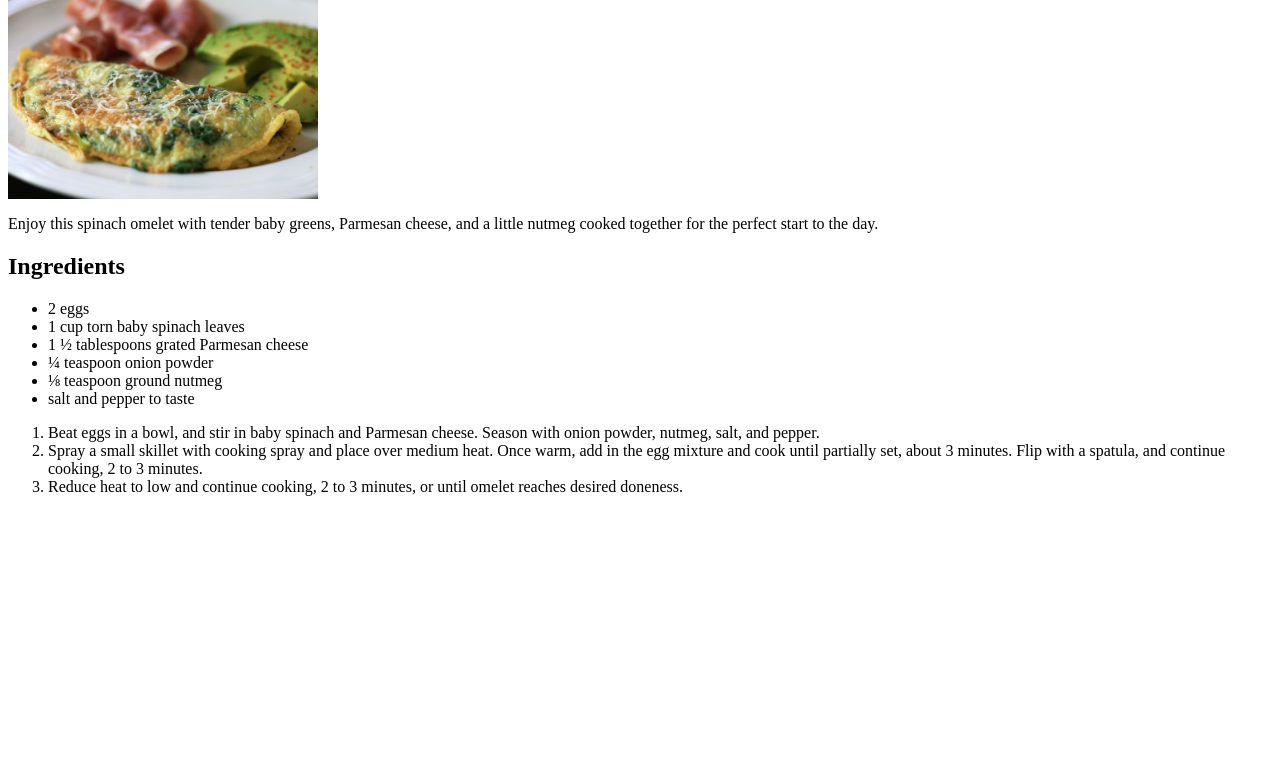
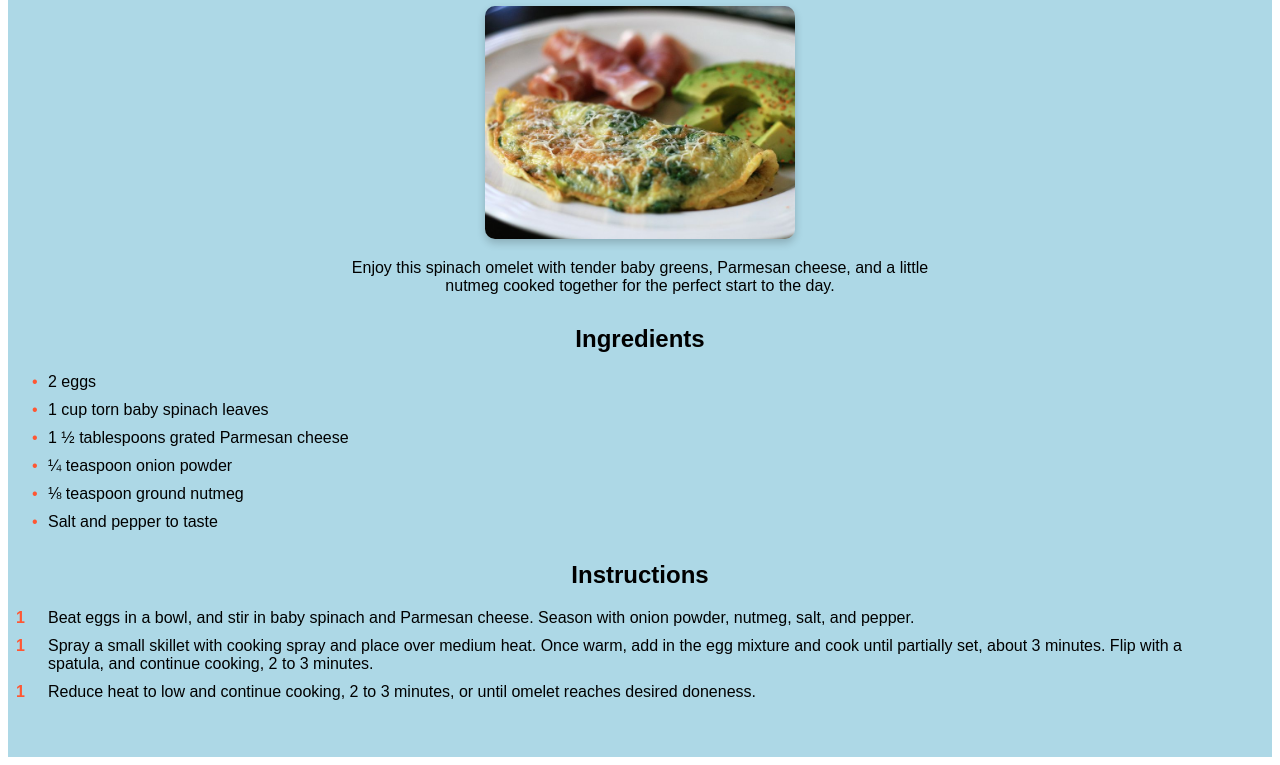
Before and after one commit to Henglilu/odin-recipes, a plain HTML site: page recipes/Spinach omelette.html in a window 1280 px wide. Shown: the part 100-865 px from the top of the page. Before the commit the page ends 800 px from the top, so only its background shows below. Drawn offline with Linux system fonts and the light colour scheme.

Commit message:
flex update

```diff
--- a/recipes/Spinach omelette.html
+++ b/recipes/Spinach omelette.html
@@ -1,25 +1,33 @@
+<!DOCTYPE html>
+<html lang="en">
+<head>
+    <meta charset="UTF-8">
+    <meta name="viewport" content="width=device-width, initial-scale=1.0">
+    <title>Spinach Omelet Recipe</title>
+    <link rel="stylesheet" href="style.css">
+</head>
+<body>
+    <div class="recipe">
+        <h1 class="recipe-title">Spinach Omelet</h1>
+        <img class="omelette" src="/images/Spinach.jpg" alt="Spinach Omelet" width="310">
+        <p class="description">Enjoy this spinach omelet with tender baby greens, Parmesan cheese, and a little nutmeg cooked together for the perfect start to the day.</p>
 
-<h1>Spinach Omelet</h1>
-
-<img src="/images/Spinach.jpg" width="310">
-<p>Enjoy this spinach omelet with tender baby greens, Parmesan cheese, and a little nutmeg cooked together for the perfect start to the day.</p>
-
-<h2>Ingredients</h2>
-
-<ul>
+        <h2 class="section-title">Ingredients</h2>
+        <ul class="ingredients">
             <li>2 eggs</li>
             <li>1 cup torn baby spinach leaves</li>
             <li>1 ½ tablespoons grated Parmesan cheese</li>
             <li>¼ teaspoon onion powder </li>
             <li>⅛ teaspoon ground nutmeg</li>
-    <li>salt and pepper to taste</li>
-
-
+            <li>Salt and pepper to taste</li>
         </ul>
 
-<ol>
+        <h2 class="section-title">Instructions</h2>
+        <ol class="instructions">
             <li>Beat eggs in a bowl, and stir in baby spinach and Parmesan cheese. Season with onion powder, nutmeg, salt, and pepper.</li>
             <li>Spray a small skillet with cooking spray and place over medium heat. Once warm, add in the egg mixture and cook until partially set, about 3 minutes. Flip with a spatula, and continue cooking, 2 to 3 minutes.</li>
-    <li>Reduce heat to low and continue cooking, 2 to 3 minutes, or until omelet reaches desired doneness.    </li>
-
+            <li>Reduce heat to low and continue cooking, 2 to 3 minutes, or until omelet reaches desired doneness.</li>
         </ol>
+    </div>
+</body>
+</html>
--- /dev/null
+++ b/recipes/style.css
@@ -0,0 +1,65 @@
+.recipe {
+    background-color: lightblue; /* firebrick */
+    text-align: center;
+
+    font-family: Arial, sans-serif;
+    padding: 20px;
+}
+
+.recipe-title {
+    margin-top: 0;
+}
+
+.omelette {
+    margin: 20px auto;
+    display: block;
+    border-radius: 10px;
+    box-shadow: 0 4px 8px rgba(0, 0, 0, 0.2);
+}
+
+.description {
+    max-width: 500px;
+    margin: 0 auto 20px;
+}
+
+.section-title {
+    margin-top: 30px;
+}
+
+.ingredients, .instructions {
+    list-style-type: none;
+    padding: 0;
+    text-align: left;
+}
+
+.ingredients li, .instructions li {
+    margin-bottom: 10px;
+}
+
+.ingredients li:before {
+    content: "•";
+    color: #ff5733; /* firebrick */
+    display: inline-block;
+    width: 1em;
+    margin-left: -1em;
+}
+
+.instructions li:before {
+    content: counter(step);
+    counter-increment: step;
+    color: #ff5733; /* firebrick */
+    font-weight: bold;
+    display: inline-block;
+    width: 2em;
+    margin-left: -2em;
+}
+
+@media only screen and (min-width: 768px) {
+    .recipe {
+        padding: 40px;
+    }
+
+    .description {
+        max-width: 600px;
+    }
+}
```
Also changed, not shown: index.html (+6 -6 lines), style.css (added, +18 -0 lines). Lines whose indentation alone changed are shown as unchanged.
